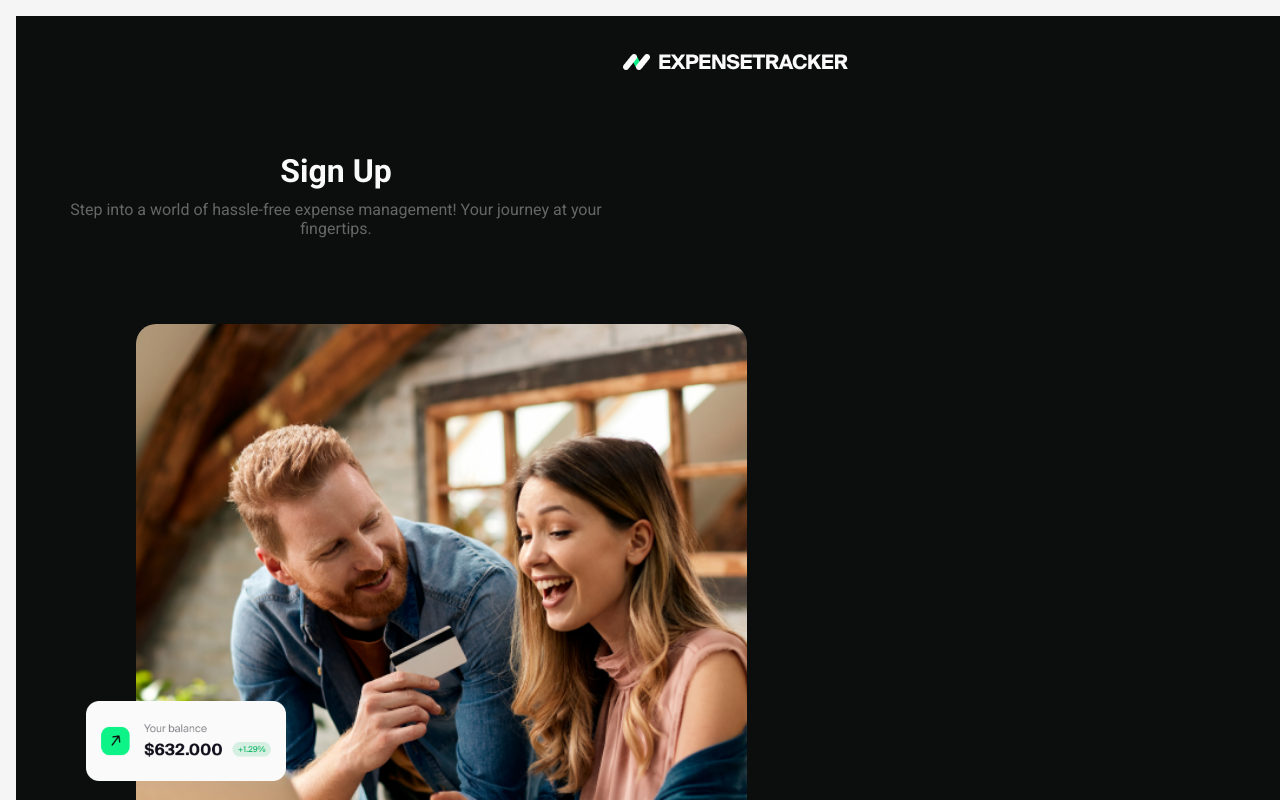
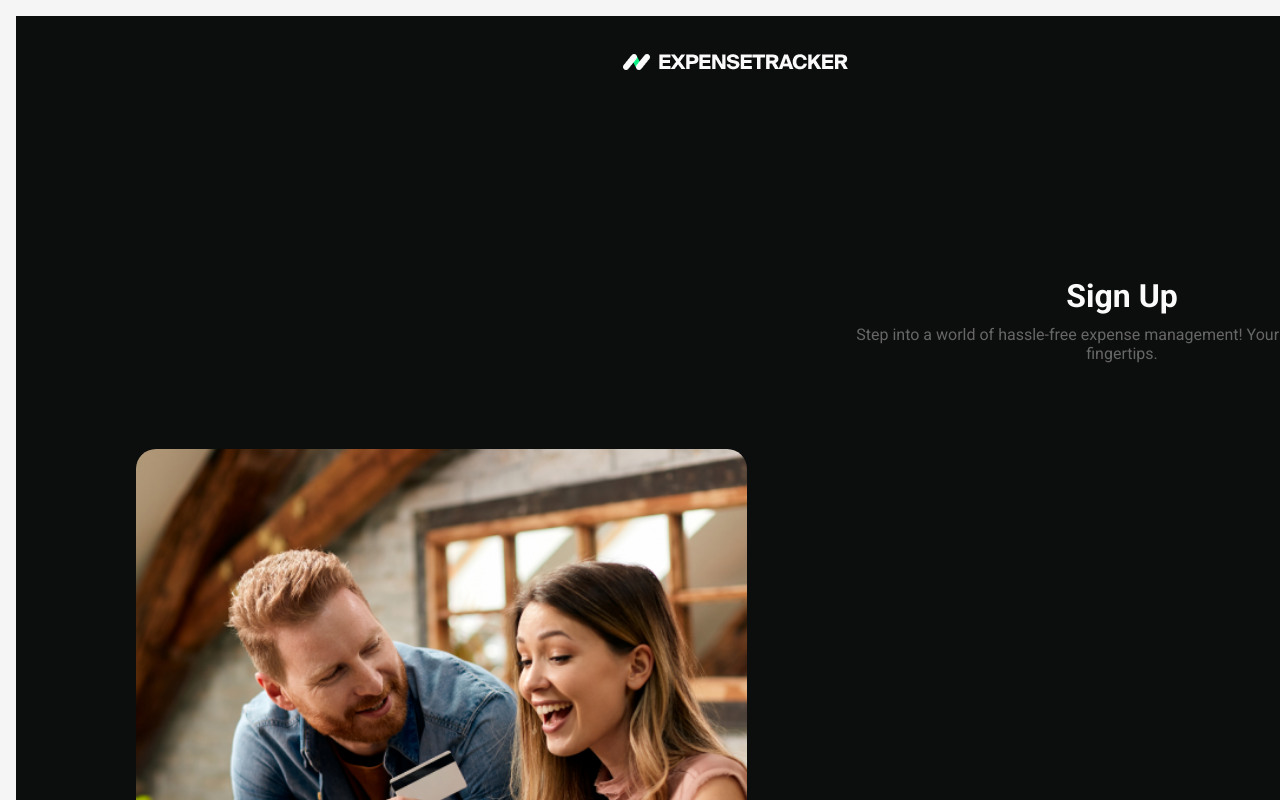
Before and after one commit to Reuelle/expense-tracker, a React (Create React App) app: page /expense-tracker/register in a window 1280 px wide. Shown: the top 800 px of the page. Built offline with nearby package versions, Linux system fonts and the light colour scheme.

Commit message:
Update RegisterPage.module.css

```diff
--- a/src/components/RegisterPage/RegisterPage.module.css
+++ b/src/components/RegisterPage/RegisterPage.module.css
@@ -14,7 +14,8 @@
 .header {
   width: 100%; /* Full width */
   max-width: 600px; /* Adjust max-width */
-  margin-top: 25px; /* Top margin for spacing */
+  margin-top: 150px; /* Top margin for spacing */
+  margin-left: 786px;
   text-align: center; /* Center text */
 }
 
```
